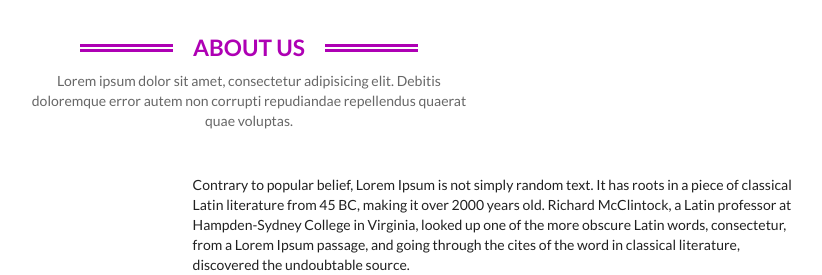
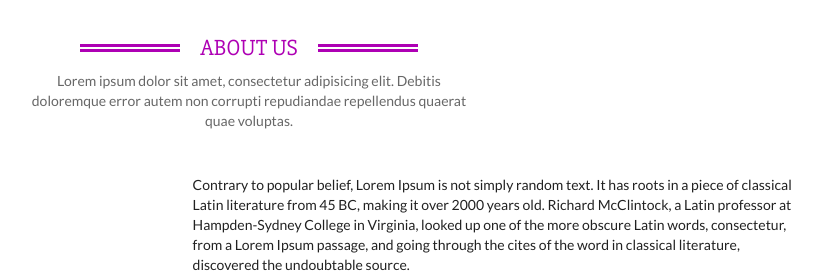
Before and after one commit to bnassre/papillon, a PHP site: page / in a window 1280 px wide. Shown: the part 804-1079 px from the top of the page, without its empty margins (391-1213 px from the left). Run offline with PHP 8.4, Linux system fonts and the light colour scheme.

Commit message:
add font

```diff
--- a/stylesheets/css/main.css
+++ b/stylesheets/css/main.css
@@ -1,3 +1,4 @@
+@import url(https://fonts.googleapis.com/css?family=Slabo+27px);
 .ui.grid {
   margin: 0px; }
 
@@ -49,7 +50,9 @@ header {
     z-index: 10;
     text-transform: uppercase;
     color: #ae00b4;
-    font-size: 17pt; }
+    font-size: 17pt;
+    font-family: 'Slabo 27px', serif;
+    font-weight: normal; }
   .page-title h1:before {
     content: '';
     position: absolute;
--- a/stylesheets/sass/main.scss
+++ b/stylesheets/sass/main.scss
@@ -2,6 +2,8 @@ $purple     : #ae00b4;
 $darkpurple : #8c0090;
 $gray       : #ccc;
 $darkgray   : #676767;
+
+@import url(https://fonts.googleapis.com/css?family=Slabo+27px);
 
 .ui.grid {
 	margin: 0px;
@@ -73,6 +75,8 @@ header {
 		text-transform: uppercase;
 		color: $purple;
 		font-size: 17pt;
+		font-family: 'Slabo 27px', serif;
+		font-weight: normal;
 	}
 
 	h1:before {
```
